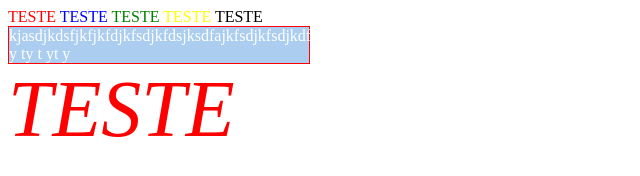
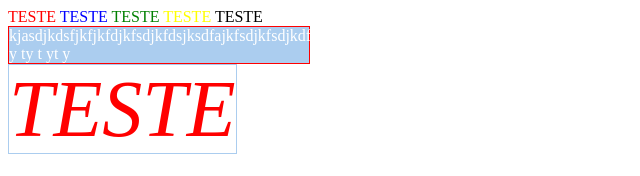
Before and after one commit to RodrigoDot/sass, a plain HTML site: page index.html in a window 1280 px wide. Shown: the whole page, without its empty margins (0-640 px from the left). Drawn offline with Linux system fonts and the light colour scheme.

Commit message:
comecando aninhamanto de CSS

```diff
--- a/sass/variaveis.scss
+++ b/sass/variaveis.scss
@@ -19,4 +19,5 @@ $s: oblique;
 	font-size: $g;
     color: $r;
     font-style: $s;
+    border: 1px solid $background-color;
 }
```
Also changed, not shown: css/aninhamento.css (added), css/variaveis.css, sass/aninhamento.scss (added), 2 other files.
